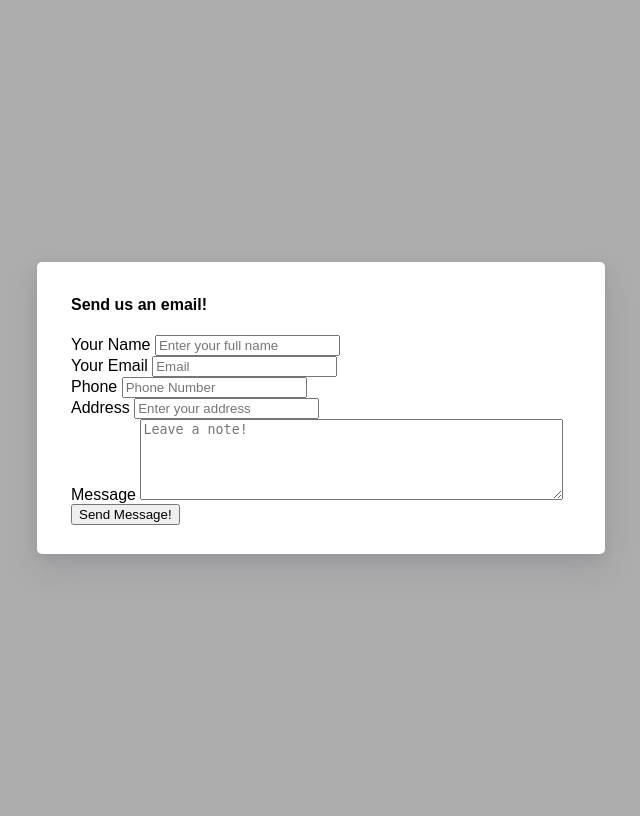
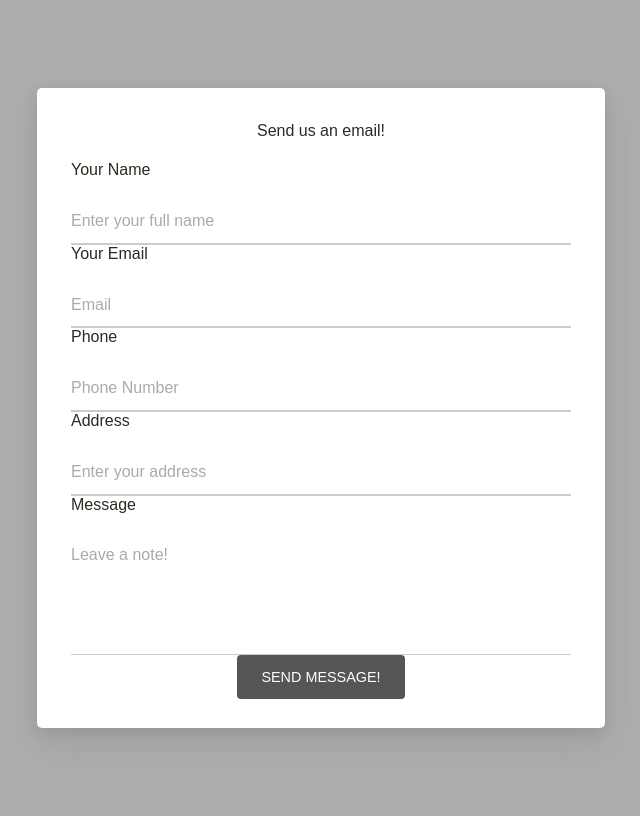
Before and after one commit to alirezasyed/hmtech-phpmailer-form, a PHP site: page / in a window 1280 px wide. Shown: the whole page, without its empty margins (319-959 px from the left). Run offline with PHP 8.4, Linux system fonts and the light colour scheme; some libraries are stand-ins or nearby versions.

Commit message:
termine le css du form

```diff
--- a/styles.css
+++ b/styles.css
@@ -25,3 +25,122 @@ body {
     background-color: #fff;
     border-radius: 5px;
 }
+
+.sent-notification {
+    color: #2c2b21;
+    font-family: Arial, Helvetica, sans-serif;
+    font-weight: 1;
+}
+
+.form-label {
+    color: #2c2b21;
+}
+
+
+/* Chrome, Safari, Edge, Opera */
+
+.form-input::-webkit-outer-spin-button,
+.form-input::-webkit-inner-spin-button {
+    -webkit-appearance: none;
+    margin: 0;
+}
+
+
+/* Firefox */
+
+.form-input[type=number] {
+    -moz-appearance: textfield;
+}
+
+.container-header {
+    width: 100%;
+    display: flex;
+    justify-content: center;
+}
+
+.form-group {
+    margin-bottom: 1.5em;
+    transition: all .3s;
+}
+
+.form-input {
+    box-shadow: none;
+    border-radius: 0;
+    border-color: #ccc;
+    border-style: none none solid none;
+    width: 100%;
+    font-size: 1rem;
+    transition: all .6s;
+    margin-top: 20px;
+    padding: 0.8rem 0;
+}
+
+.form-input::placeholder {
+    color: #aaa;
+}
+
+.form-input::-webkit-input-placeholder {
+    font-family: Arial, Helvetica, sans-serif;
+}
+
+.form-input:-ms-input-placeholder {
+    font-family: Arial, Helvetica, sans-serif;
+}
+
+.form-input:-moz-placeholder {
+    font-family: Arial, Helvetica, sans-serif;
+}
+
+.form-input::-moz-placeholder {
+    font-family: Arial, Helvetica, sans-serif;
+}
+
+.form-input:focus {
+    box-shadow: none;
+    border-color: var(--font-hover-color);
+    outline: none;
+}
+
+.form-group:focus-within {
+    /*transform:scale(1.1,1.1); */
+}
+
+.form-input:invalid:focus {
+    border-color: rgb(159, 41, 41);
+}
+
+.form-input:valid:focus {
+    border-color: #2c2b21;
+}
+
+.form-btn {
+    display: flex;
+    justify-content: center;
+    width: 100%;
+}
+
+.btn {
+    background: 0 0 #555;
+    border: 4px solid #1000;
+    border-radius: 4px;
+    color: var(--font-color);
+    font-size: 0.9rem;
+    font-family: 'Arial';
+    padding: 10 20px;
+    text-transform: uppercase;
+}
+
+.btn:hover {
+    border-color: var(--font-hover-color);
+    background: 0 0 #2c2b21;
+    color: var(--font-color);
+}
+
+textarea {
+    resize: none;
+}
+
+.focused>.form-label {
+    opacity: 1;
+    /* transform:translateX(0px); */
+}
```
